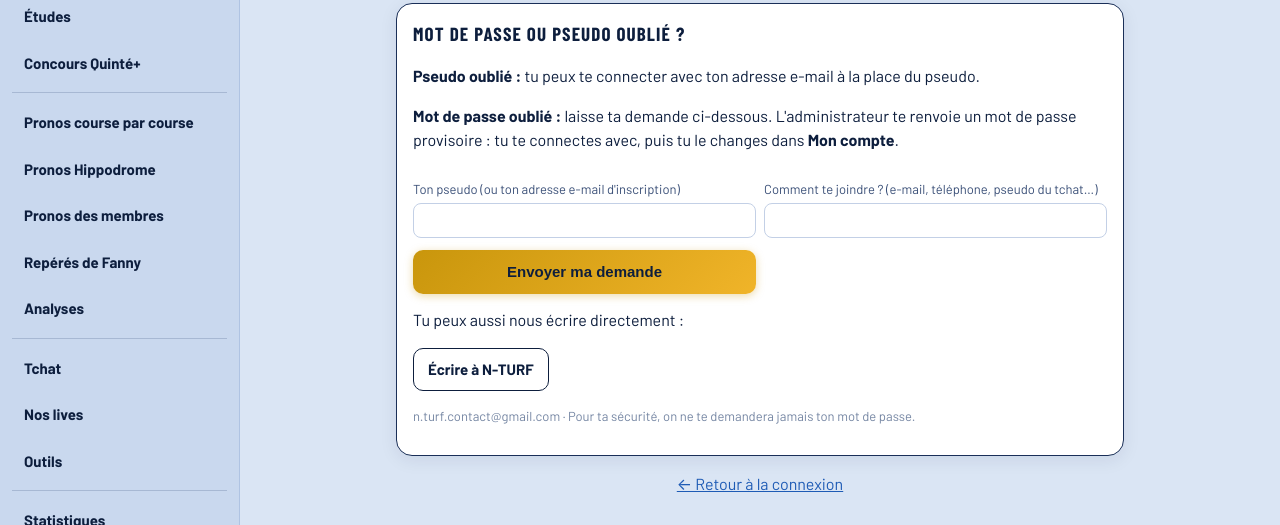
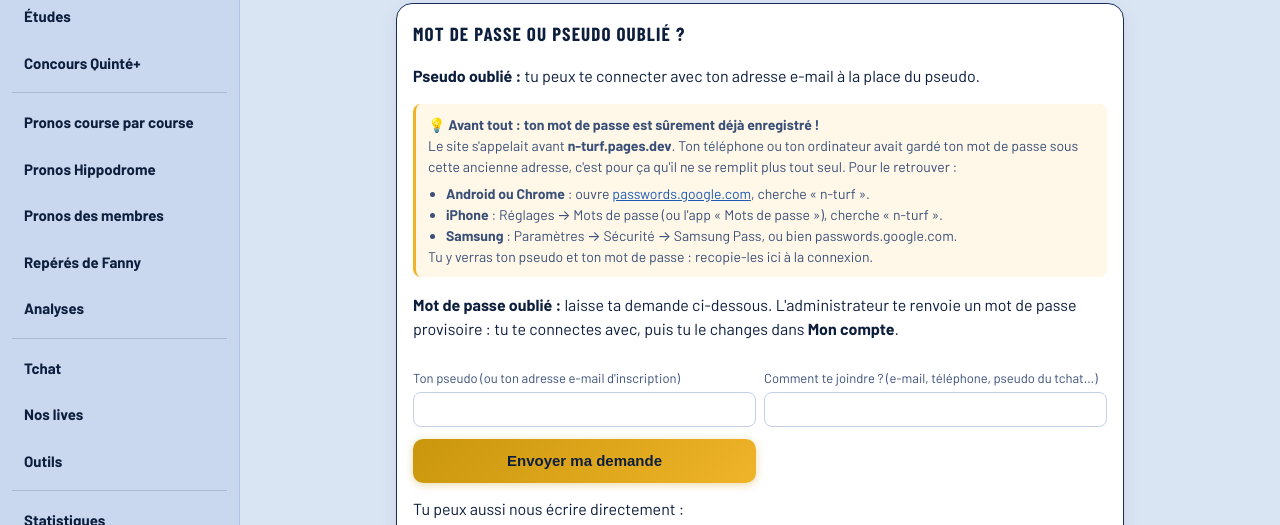
Before and after one commit to NTurf/N-Turf, a plain HTML site: page oubli.html in a window 1280 px wide. Shown: the part 214-739 px from the top of the page. Drawn offline with nearby package versions, Linux system fonts and the light colour scheme; no server answers; a web font is replaced by a local one.

Commit message:
Connexion : aide pour retrouver le mot de passe enregistré sous l'ancienne adresse n-turf.pages.dev
Co-Authored-By: Claude Opus 5.5 <noreply@anthropic.com>
Claude-Session: https://claude.ai/code/session_01KUQKxPgoTKjLtWnLWHK6qt

```diff
--- a/oubli.html
+++ b/oubli.html
@@ -15,6 +15,12 @@
 <section class="card">
 <h2>Mot de passe ou pseudo oublié ?</h2>
 <p><b>Pseudo oublié :</b> tu peux te connecter avec ton adresse e-mail à la place du pseudo.</p>
+<div class="note" style="margin:10px 0"><b>💡 Avant tout : ton mot de passe est sûrement déjà enregistré !</b><br>Le site s'appelait avant <b>n-turf.pages.dev</b>. Ton téléphone ou ton ordinateur avait gardé ton mot de passe sous cette ancienne adresse, c'est pour ça qu'il ne se remplit plus tout seul. Pour le retrouver :
+<ul style="margin:6px 0 0;padding-left:18px">
+<li><b>Android ou Chrome</b> : ouvre <a href="https://passwords.google.com" target="_blank" rel="noopener">passwords.google.com</a>, cherche « n-turf ».</li>
+<li><b>iPhone</b> : Réglages → Mots de passe (ou l'app « Mots de passe »), cherche « n-turf ».</li>
+<li><b>Samsung</b> : Paramètres → Sécurité → Samsung Pass, ou bien passwords.google.com.</li>
+</ul>Tu y verras ton pseudo et ton mot de passe : recopie-les ici à la connexion.</div>
 <p><b>Mot de passe oublié :</b> laisse ta demande ci-dessous. L'administrateur te renvoie un mot de passe provisoire : tu te connectes avec, puis tu le changes dans <b>Mon compte</b>.</p>
 <form class="frm" id="fD"><label>Ton pseudo (ou ton adresse e-mail d'inscription)<input id="dL" required autocomplete="username"></label><label>Comment te joindre ? (e-mail, téléphone, pseudo du tchat…)<input id="dC" autocomplete="email"></label><button class="btn" type="submit">Envoyer ma demande</button><p class="msg" id="dM"></p></form>
 <p style="margin-top:14px">Tu peux aussi nous écrire directement :</p>
```
Also changed, not shown: inscription.html (+3 -2 lines).
